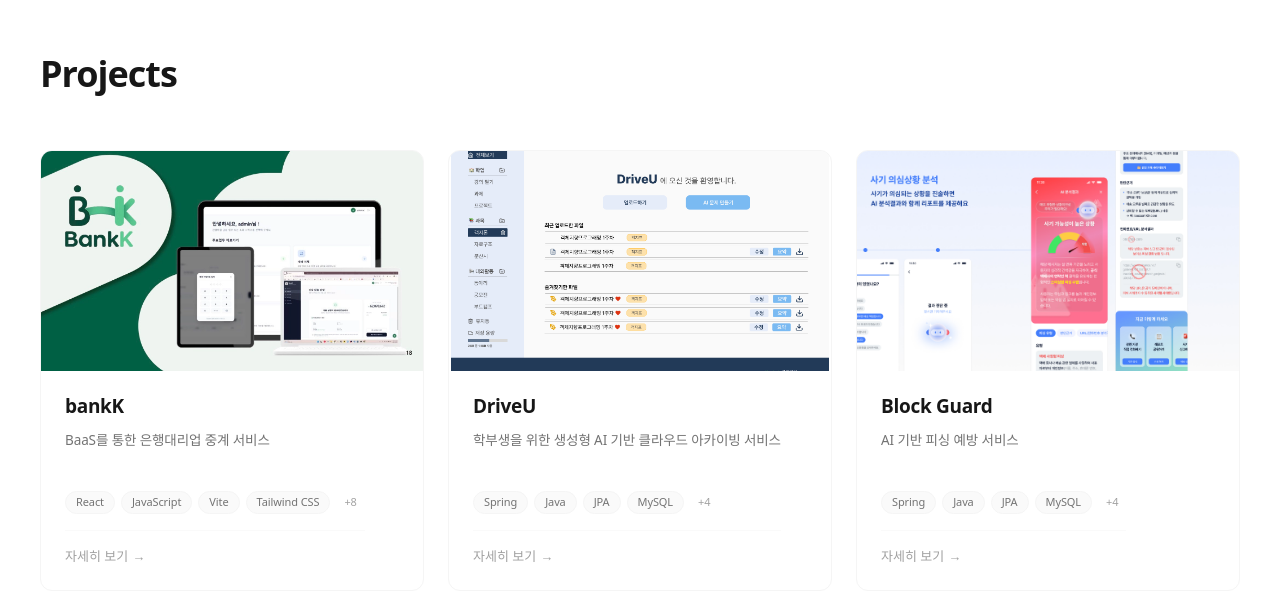
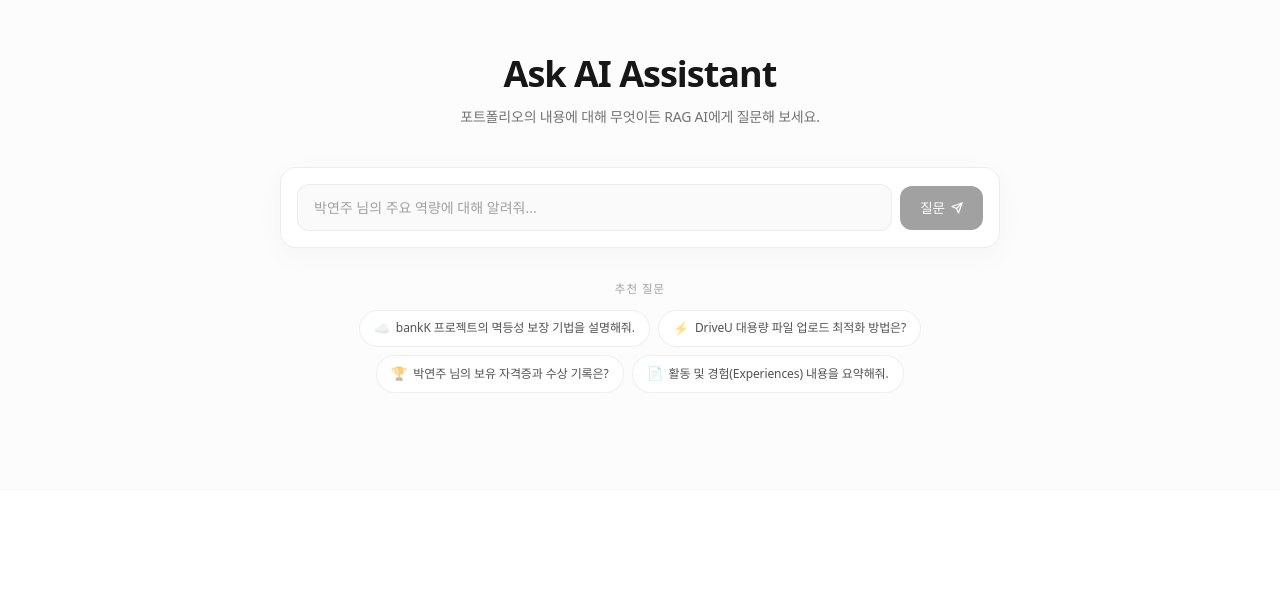
Before and after one commit to yeonju73/portfolio-page, a Next.js app: page / in a window 1280 px wide. Shown: the part 628-1219 px from the top of the page. Built offline with nearby package versions, Linux system fonts and the light colour scheme; a web font is replaced by a local one.

Commit message:
feat: add RAG-based AI assistant search section to portfolio page

```diff
--- a/src/app/page.tsx
+++ b/src/app/page.tsx
@@ -3,6 +3,7 @@
 import { useState, useEffect } from 'react'
 import Navigation from '../components/Navigation'
 import AboutSection from '../components/AboutSection'
+import SearchSection from '../components/SearchSection'
 import ProjectSection from '../components/ProjectSection'
 import ExperienceSection from '../components/ExperienceSection'
 import CertificationSection from '../components/CertificationSection'
@@ -11,7 +12,7 @@
   const [activeSection, setActiveSection] = useState('about')
 
   useEffect(() => {
-    const sections = ['about', 'project', 'experience', 'certification'];
+    const sections = ['about', 'search', 'project', 'experience', 'certification'];
     const observerOptions = {
       root: null,
       rootMargin: '-20% 0px -60% 0px',
@@ -48,6 +49,7 @@
 
       {/* Sections */}
       <AboutSection />
+      <SearchSection />
       <ProjectSection />
       <ExperienceSection />
       <CertificationSection />
--- a/src/components/Navigation.tsx
+++ b/src/components/Navigation.tsx
@@ -8,6 +8,7 @@
 
 const NAV_TABS: NavTab[] = [
   { id: 'about', label: 'About', href: '#about' },
+  { id: 'search', label: 'Search', href: '#search' },
   { id: 'project', label: 'Projects', href: '#project' },
   { id: 'experience', label: 'Experiences', href: '#experience' },
   { id: 'certification', label: 'Certifications', href: '#certification' },
--- /dev/null
+++ b/src/components/SearchSection.tsx
@@ -0,0 +1,198 @@
+"use client";
+
+import { useState, useRef, useEffect } from 'react'
+
+interface Message {
+  role: 'user' | 'assistant';
+  text: string;
+}
+
+interface Question {
+  text: string;
+  icon: string;
+}
+
+interface RelevantDocument {
+  metadata?: {
+    file?: string;
+    [key: string]: unknown;
+  };
+}
+
+interface RagResponse {
+  data?: {
+    answer?: string;
+    relevantDocuments?: RelevantDocument[];
+  };
+}
+
+const suggestedQuestions: Question[] = [
+  { text: 'bankK 프로젝트의 멱등성 보장 기법을 설명해줘.', icon: '☁' },
+  { text: 'DriveU 대용량 파일 업로드 최적화 방법은?', icon: '⚡' },
+  { text: '박연주 님의 보유 자격증과 수상 기록은?', icon: '🏆' },
+  { text: '활동 및 경험(Experiences) 내용을 요약해줘.', icon: '📄' },
+]
+
+export default function SearchSection() {
+  const [query, setQuery] = useState('')
+  const [messages, setMessages] = useState<Message[]>([])
+  const [loading, setLoading] = useState(false)
+  const messagesEndRef = useRef<HTMLDivElement>(null)
+
+  useEffect(() => {
+    if (messagesEndRef.current) {
+      messagesEndRef.current.scrollIntoView({ behavior: 'smooth' })
+    }
+  }, [messages, loading])
+
+  const sendQuery = async (text: string) => {
+    if (!text.trim() || loading) return
+    setMessages((prev) => [...prev, { role: 'user', text }])
+    setQuery('')
+    setLoading(true)
+
+    const controller = new AbortController()
+    const timeoutId = setTimeout(() => controller.abort(), 10000)
+
+    try {
+      const res = await fetch('http://3.36.59.80:8080/api/v1/rag/query', {
+        method: 'POST',
+        headers: { 'Content-Type': 'application/json' },
+        body: JSON.stringify({ query: text, maxResults: 3, model: 'gpt-3.5-turbo' }),
+        signal: controller.signal,
+      })
+      clearTimeout(timeoutId)
+
+      if (!res.ok) {
+        throw new Error('Server responded with an error')
+      }
+
+      const json: RagResponse = await res.json()
+      let answer = json?.data?.answer ?? '응답을 가져오지 못했습니다.'
+      const docs = json?.data?.relevantDocuments ?? []
+      answer = answer.replace(/\\\[(\d+)\\\] Unknown file/g, (_, n) => {
+        const doc = docs[Number(n) - 1]
+        return `[${doc?.metadata?.file ?? '참조 문서'}]`
+      })
+      setMessages((prev) => [...prev, { role: 'assistant', text: answer }])
+    } catch (err: unknown) {
+      clearTimeout(timeoutId)
+      const isTimeout = err instanceof Error && err.name === 'AbortError'
+
+      const errorMessage = isTimeout
+        ? '현재 RAG 백엔드 서버의 응답 속도가 지연되고 있어 답변을 가져오지 못했습니다. 잠시 후 다시 시도해 주시기 바랍니다. (자격증, 프로젝트 이력 등 상세 정보는 아래의 Projects와 Experiences 섹션에서도 풍부하게 확인하실 수 있습니다!)'
+        : '현재 RAG 백엔드 서버가 오프라인 상태이거나 네트워크 연결에 문제가 발생했습니다. 잠시 후 다시 시도해 주세요. (보유 기술 및 기여 이력 등은 아래의 Projects와 Experiences 섹션에서도 확인하실 수 있습니다!)'
+
+      setMessages((prev) => [...prev, { role: 'assistant', text: errorMessage }])
+    } finally {
+      setLoading(false)
+    }
+  }
+
+  const handleSubmit = (e: React.FormEvent) => {
+    e.preventDefault()
+    sendQuery(query.trim())
+  }
+
+  const hasChatStarted = messages.length > 0 || loading
+
+  return (
+    <div id="search" className="flex flex-col items-center px-5 py-24 font-sans border-b border-neutral-100 bg-neutral-50/50">
+      <div className="w-full max-w-[1200px] flex flex-col items-center">
+
+        {/* Title */}
+        <div className="text-center mb-10">
+          <h1 className="font-bold text-[36px] leading-[1.15] tracking-[-1px] text-neutral-900 mb-3">
+            Ask AI Assistant
+          </h1>
+          <p className="text-neutral-500 text-[14px] tracking-[-0.2px]">
+            포트폴리오의 내용에 대해 무엇이든 RAG AI에게 질문해 보세요.
+          </p>
+        </div>
+
+        {/* Outer Box */}
+        <div
+          className="w-full max-w-[720px] bg-white border border-neutral-200/70 shadow-[0_8px_30px_rgba(0,0,0,0.03)] flex flex-col overflow-hidden transition-all duration-500"
+          style={{ borderRadius: '16px' }}
+        >
+          {/* Chat Messages Area (Accordion / Grow) */}
+          <div
+            className={`w-full overflow-y-auto px-6 transition-all duration-500 ease-in-out ${
+              hasChatStarted ? 'max-h-[360px] py-6 border-b border-neutral-100' : 'max-h-0'
+            }`}
+          >
+            {messages.map((msg, i) => (
+              <div key={i} className={`flex ${msg.role === 'user' ? 'justify-end' : 'justify-start'} mb-4`}>
+                <div
+                  className={`max-w-[85%] px-4 py-3 text-[13.5px] leading-relaxed tracking-[-0.1px] whitespace-pre-wrap ${
+                    msg.role === 'user'
+                      ? 'bg-neutral-900 text-white rounded-2xl rounded-tr-none'
+                      : 'bg-neutral-50 border border-neutral-200/60 text-neutral-800 rounded-2xl rounded-tl-none'
+                  }`}
+                >
+                  {msg.text}
+                </div>
+              </div>
+            ))}
+            {loading && (
+              <div className="flex justify-start mb-4">
+                <div className="bg-neutral-50 border border-neutral-200/60 text-neutral-500 px-4 py-3 text-[13.5px] rounded-2xl rounded-tl-none flex items-center gap-1.5">
+                  <span className="w-1.5 h-1.5 bg-neutral-400 rounded-full animate-bounce" style={{ animationDelay: '0ms' }} />
+                  <span className="w-1.5 h-1.5 bg-neutral-400 rounded-full animate-bounce" style={{ animationDelay: '150ms' }} />
+                  <span className="w-1.5 h-1.5 bg-neutral-400 rounded-full animate-bounce" style={{ animationDelay: '300ms' }} />
+                </div>
+              </div>
+            )}
+            <div ref={messagesEndRef} />
+          </div>
+
+          {/* Form and Input */}
+          <form onSubmit={handleSubmit} className="p-4 flex gap-2 items-center bg-white">
+            <input
+              type="text"
+              value={query}
+              onChange={(e) => setQuery(e.target.value)}
+              placeholder="박연주 님의 주요 역량에 대해 알려줘..."
+              className="flex-1 bg-neutral-50 px-4 py-3 text-[14px] text-neutral-800 border border-neutral-200/60 rounded-xl focus:outline-none focus:border-neutral-900 focus:bg-white transition-all placeholder-neutral-400"
+            />
+            <button
+              type="submit"
+              disabled={loading || !query.trim()}
+              className="px-5 py-3 bg-neutral-900 hover:bg-neutral-800 text-white font-medium text-[13.5px] rounded-xl disabled:opacity-40 transition-opacity shrink-0 flex items-center gap-1.5"
+            >
+              <span>질문</span>
+              <svg width="12" height="12" viewBox="0 0 24 24" fill="none" stroke="currentColor" strokeWidth="2.5" strokeLinecap="round" strokeLinejoin="round">
+                <line x1="22" y1="2" x2="11" y2="13" />
+                <polygon points="22 2 15 22 11 13 2 9 22 2" />
+              </svg>
+            </button>
+          </form>
+        </div>
+
+        {/* Suggested Questions Tags */}
+        <div className="mt-8 w-full max-w-[720px] flex flex-col items-center">
+          <p className="text-[11.5px] uppercase tracking-[1px] text-neutral-400 font-medium mb-3">추천 질문</p>
+          <div className="flex flex-wrap justify-center gap-2">
+            {suggestedQuestions.map((item) => (
+              <button
+                key={item.text}
+                onClick={() => sendQuery(item.text)}
+                disabled={loading}
+                className="group flex items-center gap-1.5 px-3.5 py-2 border border-neutral-200/60 bg-white hover:border-neutral-900 transition-all text-neutral-600 hover:text-neutral-900 disabled:opacity-50 cursor-pointer shadow-[0_1px_2px_rgba(0,0,0,0.01)]"
+                style={{ borderRadius: '20px' }}
+              >
+                <span className="text-[13px] opacity-60 group-hover:opacity-100 transition-opacity">
+                  {item.icon}
+                </span>
+                <span className="text-[12px] font-medium tracking-[-0.1px]">
+                  {item.text}
+                </span>
+              </button>
+            ))}
+          </div>
+        </div>
+
+      </div>
+    </div>
+  )
+}
```
Also changed, not shown: src/components/CertificationSection.tsx (+36 -27 lines), 1 other file (tests, documents, lock files or other folders).
